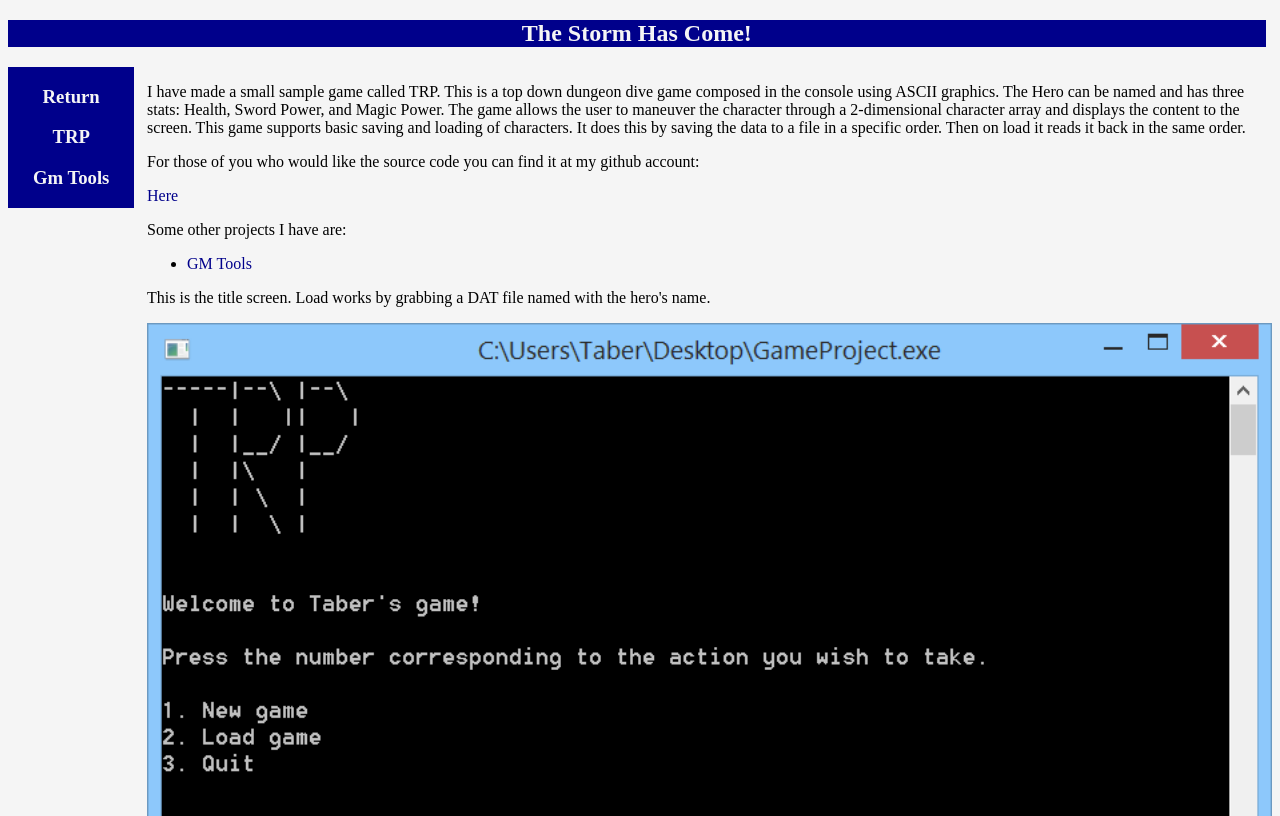
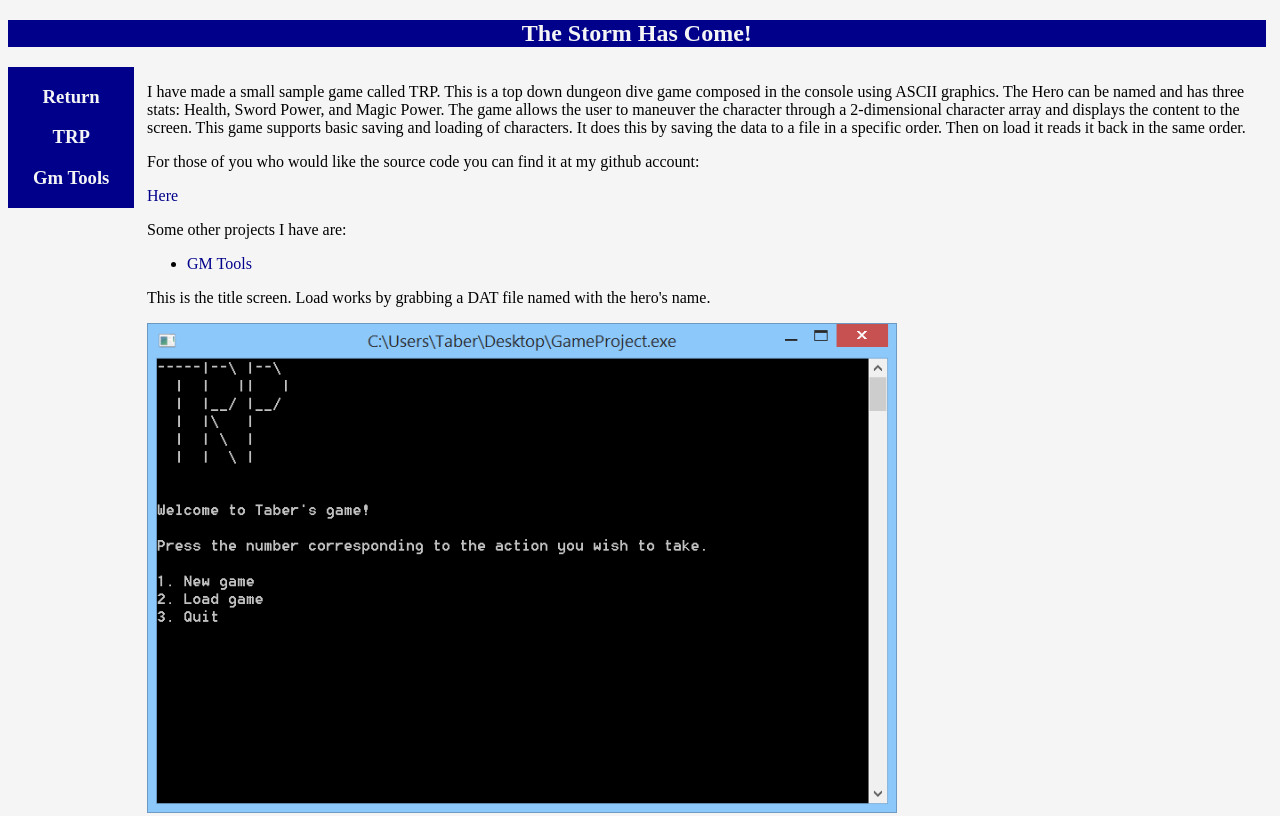
Before and after one commit to tabersays/mySite, a plain HTML site: page public_html/TRP.html in a window 1280 px wide. Shown: the top 816 px of the page. Drawn offline with nearby package versions, Linux system fonts and the light colour scheme.

Commit message:
minor updates

```diff
--- a/public_html/mobile.css
+++ b/public_html/mobile.css
@@ -105,7 +105,7 @@ li{
 
 }
 img {
-    max-width: 100%;
+    max-width: 750px;
     height: auto;
     width: 100%;
 }
--- a/public_html/mystyle.css
+++ b/public_html/mystyle.css
@@ -96,7 +96,7 @@ li{
 
 }
 img {
-    max-width: 100%;
+    max-width: 750px;
     height: auto;
     width: 100%;
 }
--- a/public_html/small.css
+++ b/public_html/small.css
@@ -91,7 +91,7 @@ li{
 
 }
 img {
-    max-width: 100%;
+    max-width: 750px;
     height: auto;
     width: 100%;
 }
```
